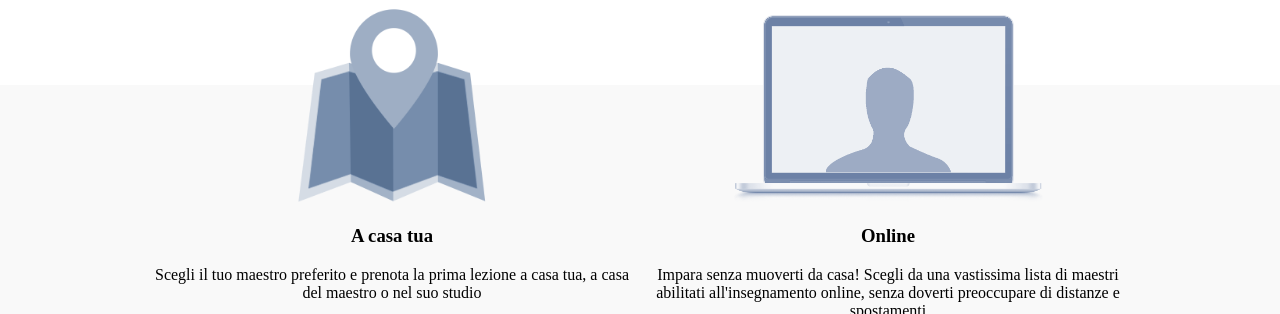
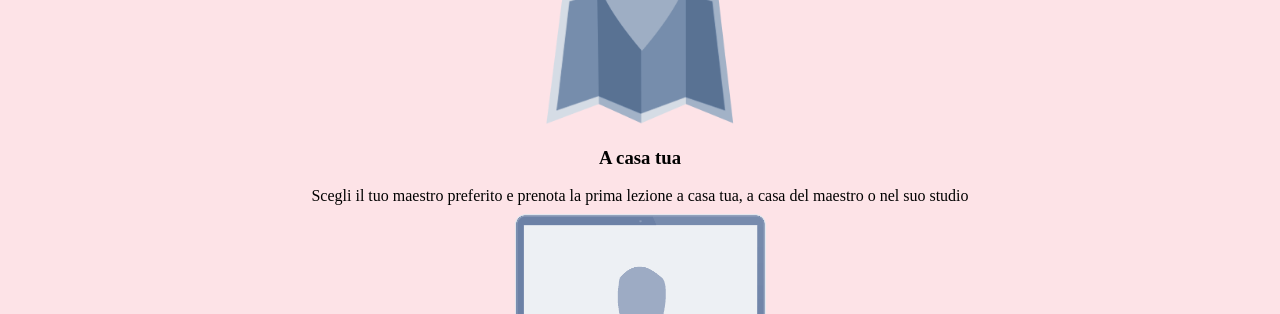
Before and after one commit to LucaGiozza/html-css-resp-wannabe, a plain HTML site: page index.html in a window 1280 px wide. Shown: the part 152-466 px from the top of the page. Drawn offline with Linux system fonts and the light colour scheme.

Commit message:
add bonus

```diff
--- a/css/style.css
+++ b/css/style.css
@@ -50,7 +50,31 @@
 
 
         }
+        /* per i tablet */
    }
+   @media screen and (min-width:800px) {
+    #lezioni .row>.left,
+    #lezioni .row>.right {
+      width: auto;
+      float: none;
+      margin: 0;
+       }
+    #lezioni{
+        background-color: rgba(252, 208, 215, 0.6) ;
+        margin: 0 ;
+        padding: 0;
+    }
+
+    .row{
+        width: auto;
+        margin: auto;
+        overflow-x: hidden;
+
+
+        }
+   }
+
+
 
   /* BLOCCO STEPS */
   #steps .row>.left,
@@ -72,6 +96,12 @@
       margin: 0;
     }
 
+  }
+  /* per i tablet */
+  @media screen and (min-width:800px){
+    #steps{
+        background-color: rgba(0, 0, 0, 0.1);
+    }
   }
 
   /* BLOCCO PERCHE */
@@ -96,7 +126,7 @@
     #why .row>.second,
     #why .row>.third {
       width: 95%;
-      margin:0;
+
     }
     #why .row img {
 
@@ -108,6 +138,16 @@
       }
 
   }
+  /* per i tablet */
+  @media  screen and (min-width:800px) {
+  #why{
+      background-color: rgba(252, 208, 215, 0.6);
+  }
+
+    }
+  }
+
+
 
   /* COMMON */
 
```
